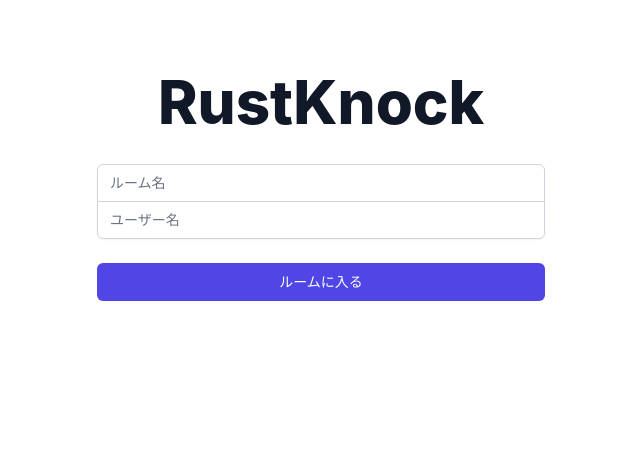
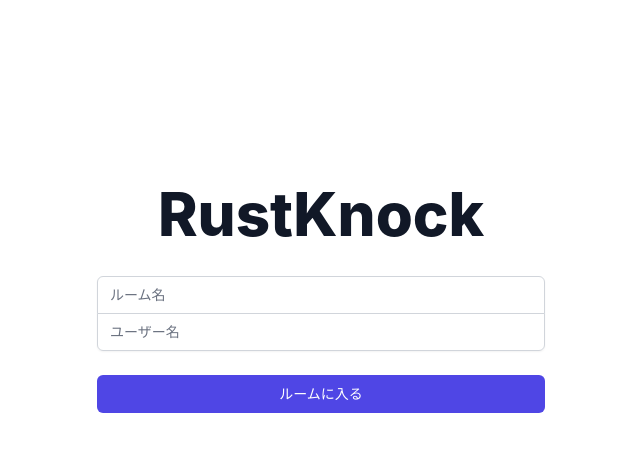
Before and after one commit to jyogi-web/rustknock, a React (Create React App) app in the folder frontend-react/: page / in a window 1280 px wide. Shown: the top 452 px of the page, without its empty margins (319-959 px from the left). Built offline with nearby package versions, Linux system fonts and the light colour scheme; no server answers.

Commit message:
コンテンツの上の余白を大きくした

```diff
--- a/frontend-react/src/Welcome.tsx
+++ b/frontend-react/src/Welcome.tsx
@@ -18,7 +18,7 @@ const Welcome: React.FC<Props> = (props) => {
 
   return (
     // Special thanks https://tailwindui.com/preview#component-55b9c2097342175b8ddfccf8a30fb68f
-    <div className="min-h-full flex items-center justify-center py-12 px-4 sm:px-6 lg:px-8">
+    <div className="min-h-full flex items-center justify-center py-40 px-4 sm:px-6 lg:px-8">
       <div className="max-w-md w-full space-y-8">
         <div>
           <h2 className="mt-6 text-center text-6xl font-extrabold text-gray-900">{"RustKnock"}</h2>
```
